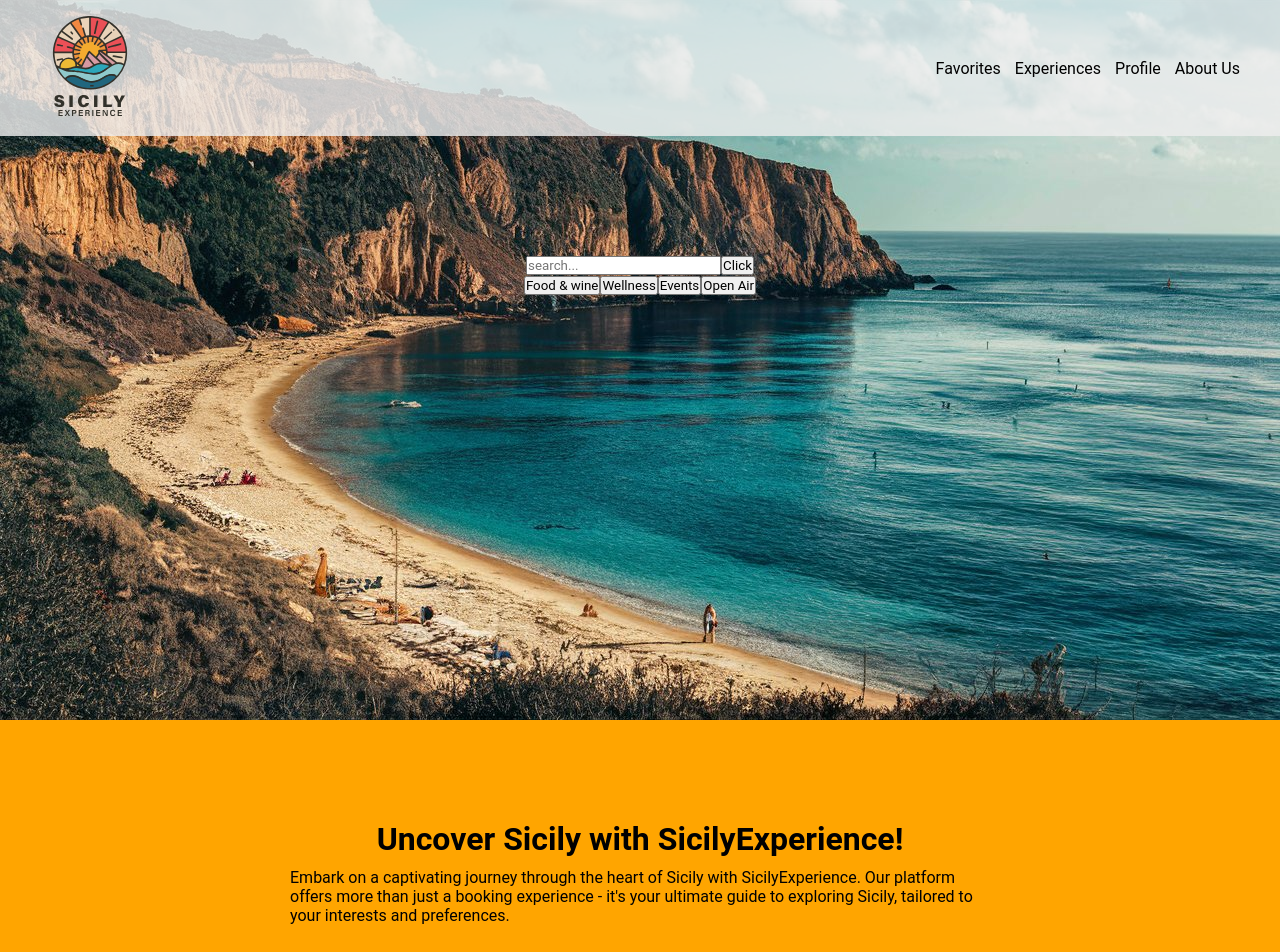
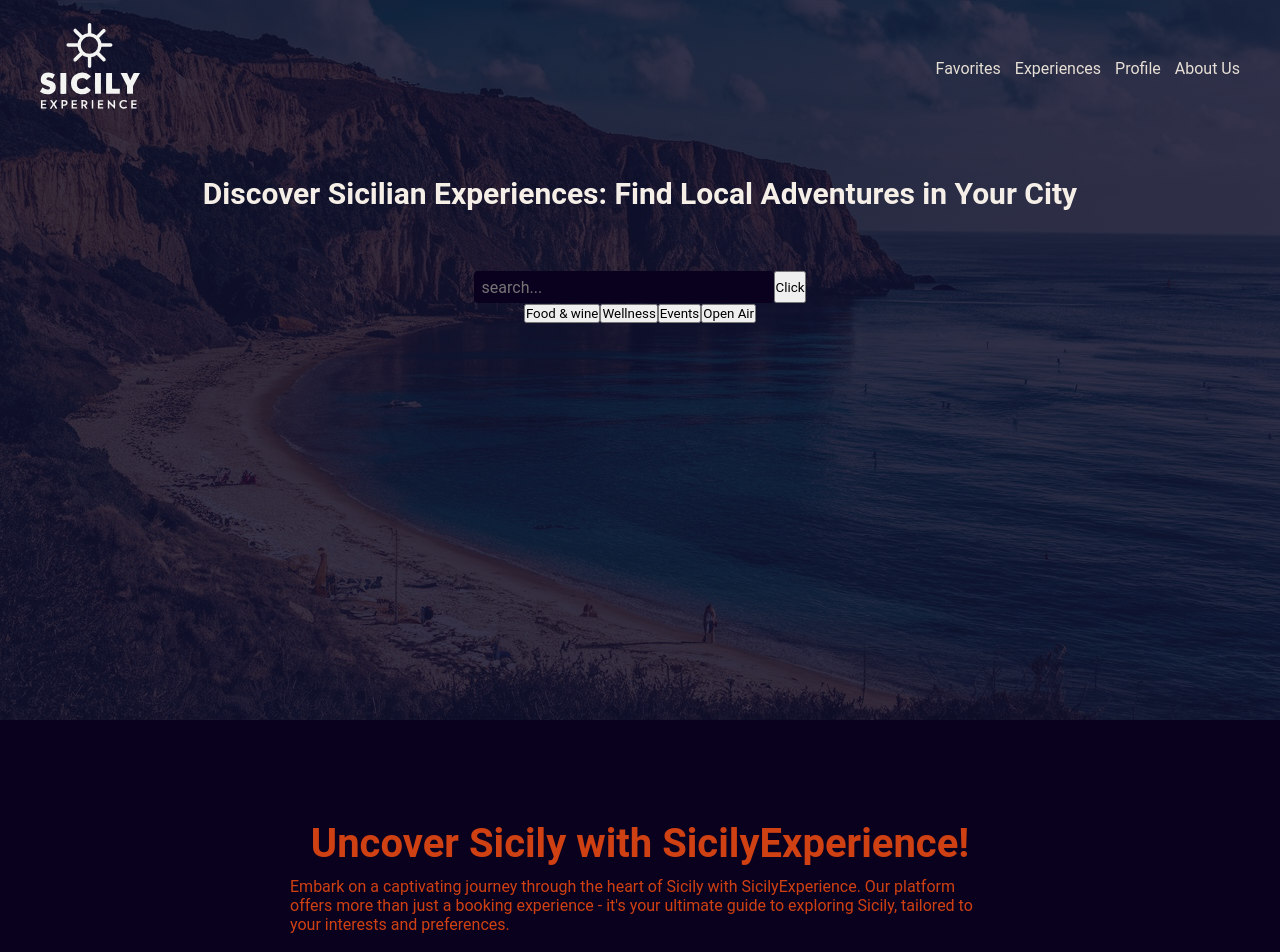
Before and after one commit to simoneedge/cb8-gruppo-b, a Next.js app in the folder final-project/: page /home in a window 1280 px wide. Shown: the top 952 px of the page. Built offline with nearby package versions, Linux system fonts and the light colour scheme; no server answers; the database is empty.

Commit message:
style: change input background, adjust padding, change h2 color

```diff
--- a/final-project/src/components/menuDesk/MenuDesk.jsx
+++ b/final-project/src/components/menuDesk/MenuDesk.jsx
@@ -7,7 +7,7 @@ const MenuDesk = () => {
     <div className={styles.MenuDesk}>
       <div className={styles.containerImage}>
         <Image
-          src="/logosicily.svg"
+          src="/logoBianco.svg"
           width={100}
           height={100}
           className={styles.logoImage}
--- a/final-project/src/pages/home/index.jsx
+++ b/final-project/src/pages/home/index.jsx
@@ -73,8 +73,10 @@ export default function Home() {
       {/* ---NAV--- */}
       <nav className={styles.navPageHome}>
         <MenuDesk />
+        <h1>
+          Discover Sicilian Experiences: Find Local Adventures in Your City
+        </h1>
 
-        <div>
         <div className={styles.containerInput}>
           <input type="text" placeholder="search..." />
           <button>Click</button>
@@ -85,12 +87,11 @@ export default function Home() {
           <button>Events</button>
           <button>Open Air</button>
         </div>
-        </div>
       </nav>
       {/* ---MAIN--- */}
       <main className={styles.mainPageHome}>
         <div className={styles.textDesk}>
-          <h1>Uncover Sicily with SicilyExperience!</h1>
+          <h2>Uncover Sicily with SicilyExperience!</h2>
           <p>
             Embark on a captivating journey through the heart of Sicily with
             SicilyExperience. Our platform offers more than just a booking
--- a/final-project/src/pages/index.jsx
+++ b/final-project/src/pages/index.jsx
@@ -34,7 +34,7 @@ export default function Intro() {
           <>
             <div className={styles.logo}>
               <Image
-                src="/Risorsa.svg"
+                src="/logoBianco.svg"
                 width={100}
                 height={100}
                 className={styles.logoImage}
--- a/final-project/src/styles/Home.module.scss
+++ b/final-project/src/styles/Home.module.scss
@@ -10,17 +10,39 @@
   display: flex;
   flex-direction: column;
   align-items: center;
-  gap: 1.25rem;
   background-color: var(--color-main-first);
-  padding-bottom: 1.875rem;
-  background: url("/homeMobile.jpeg");
+  background: linear-gradient(rgba(255, 255, 255, 0.5), rgba(16, 14, 44, 0.836)),
+    url("/HomeMobile.jpeg");
   background-repeat: no-repeat;
   background-size: cover;
   background-position: center;
   height: 40vh;
+  color: var(--color-white);
+
+  h1 {
+    padding-top: 40px;
+    font-size: 20px;
+    width: 300px;
+    color: var(--color-black);
+    text-align: center;
+  }
 }
 
 .containerInput {
+  padding-top: 20px;
+
+  input {
+    width: 300px;
+    height: 32px;
+    padding-left: 8px;
+    font-size: 16px;
+    background-color: var(--color-blue2);
+    color: var(--color-white);
+    outline: none;
+    border: none;
+    border-radius: 4px;
+  }
+
   button {
     display: none;
   }
@@ -98,18 +120,28 @@
 @media screen and (min-width: 768px) {
   // ----NAV---
   .navPageHome {
-    background: url("/homePic.jpeg");
+    background: linear-gradient(
+        rgba(16, 14, 44, 0.836),
+        rgba(16, 14, 44, 0.836)
+      ),
+      url("/HomePic.jpeg");
     background-repeat: no-repeat;
     background-size: cover;
     background-position: center;
     width: 100%;
     height: 90vh;
+
+    h1 {
+      width: 100%;
+      font-size: 30px;
+      color: var(--color-white);
+    }
   }
 
   .containerInput {
     display: flex;
     justify-content: center;
-    padding-top: 100px;
+    padding-top: 60px;
 
     button {
       display: block;
@@ -127,15 +159,18 @@
     padding: 100px 40px 100px 40px;
     gap: 10px;
     width: 100%;
-    background-color: orange;
+    background-color: var(--color-blue2);
+    color: var(--color-orange);
 
-    h1,
+    h2,
     p {
       width: 700px;
     }
 
-    h1 {
+    h2 {
       text-align: center;
+      font-size: 40px;
+      color: var(--color-orange);
     }
   }
 
--- a/final-project/src/styles/Menu.module.scss
+++ b/final-project/src/styles/Menu.module.scss
@@ -22,7 +22,8 @@
     align-items: center;
     width: 100%;
     padding: 16px 40px;
-    background-color: rgba(238, 238, 238, 0.815);
+
+    // background-color: rgba(238, 238, 238, 0.815);
 
     .topMenu {
       display: flex;
@@ -30,7 +31,7 @@
     }
 
     a {
-      color: black;
+      color: var(--color-back2);
     }
   }
 
--- a/final-project/src/styles/globals.css
+++ b/final-project/src/styles/globals.css
@@ -23,7 +23,10 @@ ul {
   --star-background: #fc0;
   --color-back1: #edd6bb;
   --color-back2: #e7dfd5;
+  --color-white: #f5efe8;
   --color-back3: #eb5157;
   --color-blue: #1b1725;
+  --color-blue2: #0a011f;
   --color-yellow: #ffcf56;
+  --color-orange: #cf4012;
 }
```
Also changed, not shown: final-project/public/Risorsa.svg (deleted), final-project/public/logoBianco.svg (added). Lines whose indentation alone changed are shown as unchanged.
